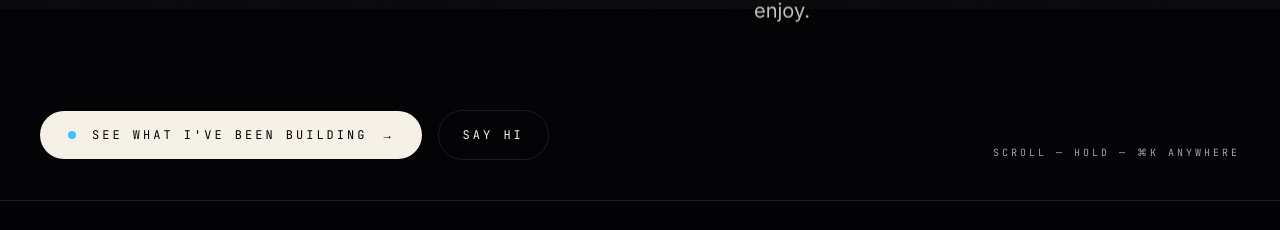
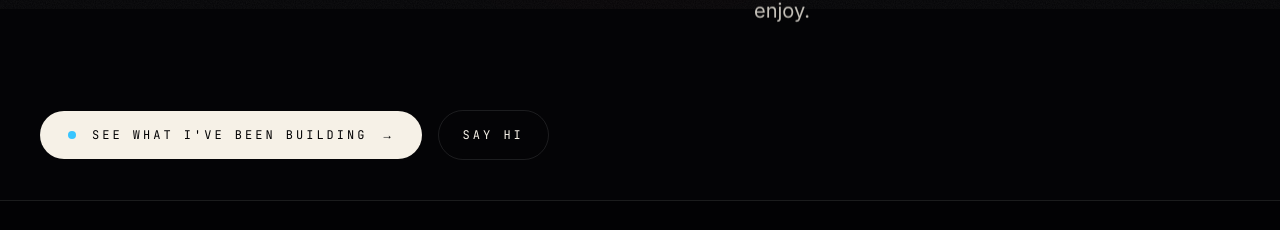
Before and after one commit to v-sabari/Sabari.V_CSE, a React (Vite) app: page / in a window 1280 px wide. Shown: the part 791-1021 px from the top of the page. Built offline with nearby package versions, Linux system fonts and the light colour scheme; a web font is replaced by a local one.

Commit message:
Resolved merge conflict

```diff
--- a/src/components/Portfolio.jsx
+++ b/src/components/Portfolio.jsx
@@ -225,9 +225,9 @@ function Arrival() {
             </a>
           </Magnetic>
         </div>
-        <div className="font-mono text-[10px] uppercase tracking-[0.3em] text-fog">
+        {/* <div className="font-mono text-[10px] uppercase tracking-[0.3em] text-fog">
           scroll — hold — ⌘K anywhere
-        </div>
+        </div> */}
       </div>
     </section>
   );
```
